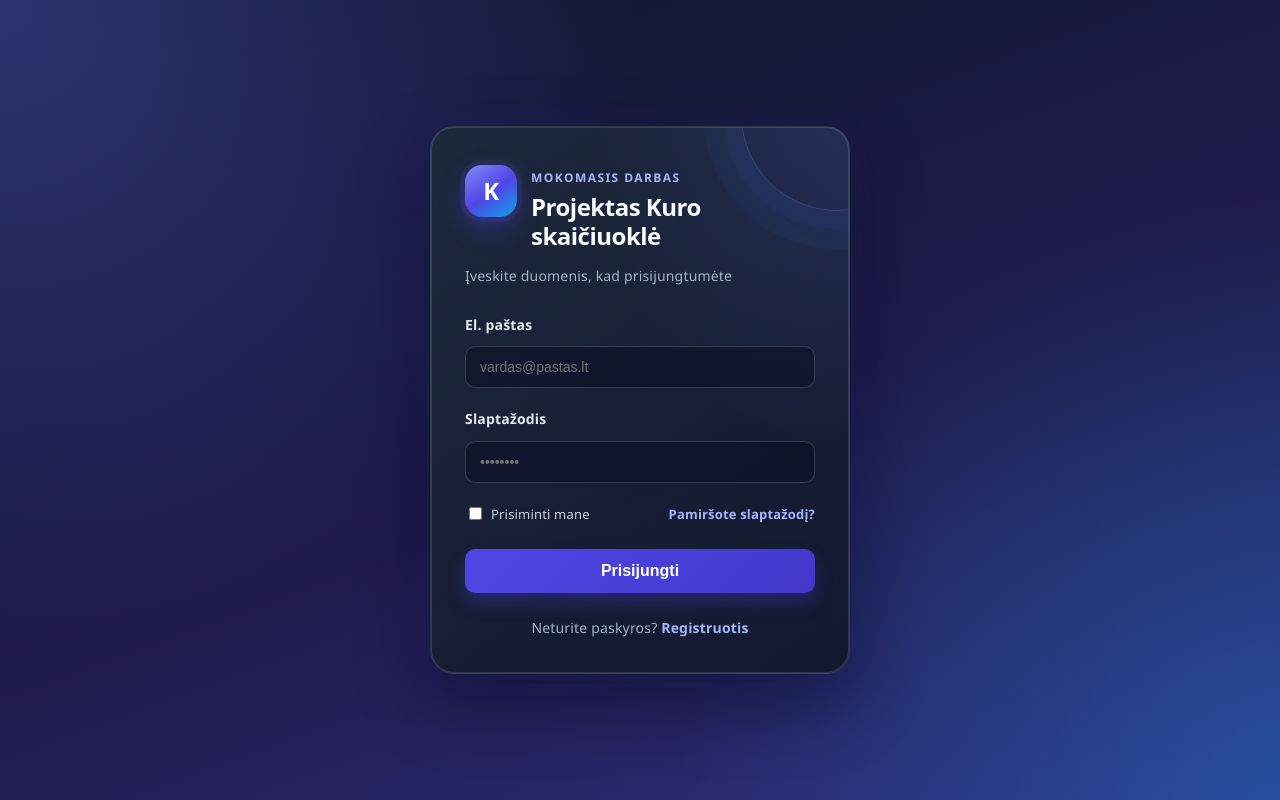
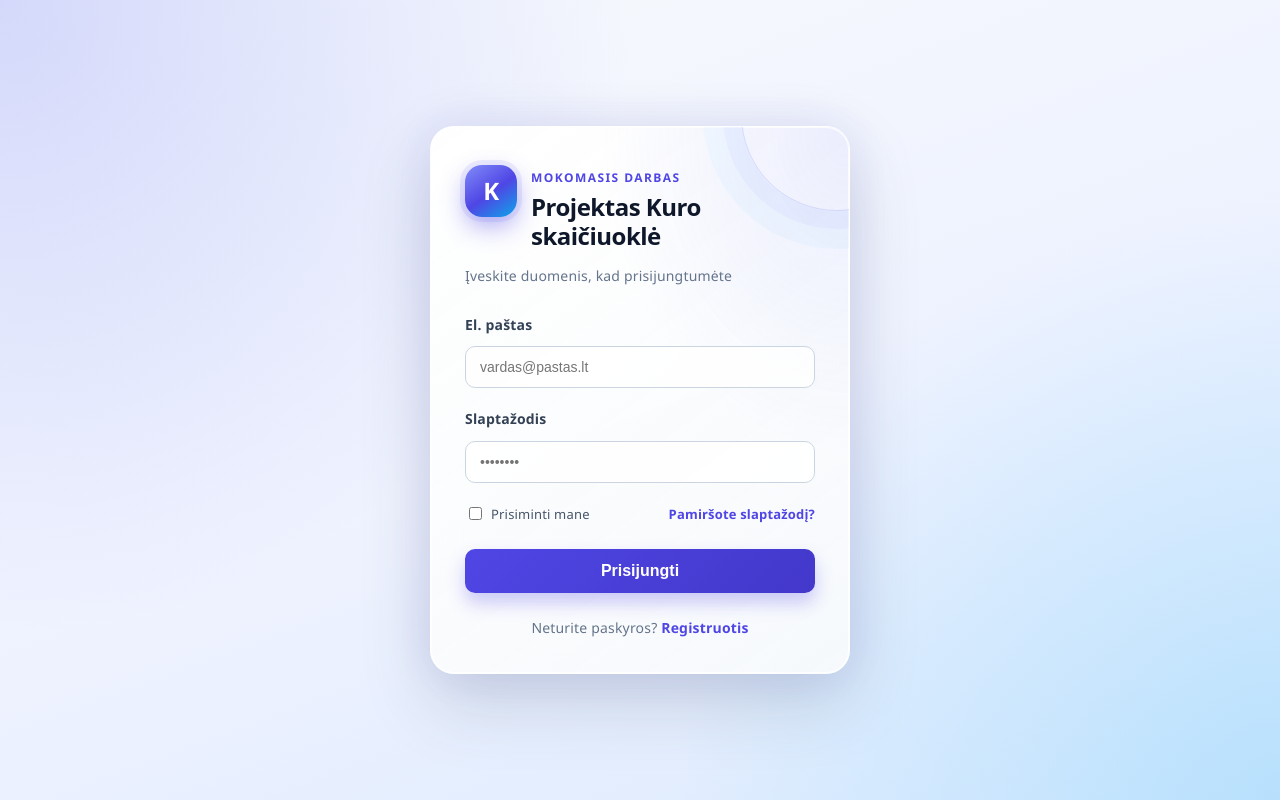
Before and after one commit to alinaberdovska/Projektas-kuro-skai-iuokl-, a React (Vite) app: page / in a window 1280 px wide. Built offline with nearby package versions, Linux system fonts and the light colour scheme.

Commit message:
spalvu keitimas

```diff
--- a/src/App.css
+++ b/src/App.css
@@ -15,9 +15,9 @@
   padding: 24px;
   box-sizing: border-box;
   background:
-    radial-gradient(circle at top left, rgba(99, 102, 241, 0.35), transparent 42%),
-    radial-gradient(circle at bottom right, rgba(14, 165, 233, 0.28), transparent 40%),
-    linear-gradient(160deg, #0f172a 0%, #1e1b4b 55%, #312e81 100%);
+    radial-gradient(circle at top left, rgba(129, 140, 248, 0.3), transparent 42%),
+    radial-gradient(circle at bottom right, rgba(56, 189, 248, 0.22), transparent 40%),
+    linear-gradient(160deg, #f8fafc 0%, #eef2ff 55%, #dbeafe 100%);
   font-family: 'Segoe UI', system-ui, sans-serif;
 }
 
@@ -26,20 +26,20 @@
   isolation: isolate;
   overflow: hidden;
   background:
-    radial-gradient(ellipse at 100% 0%, rgba(99, 102, 241, 0.18), transparent 42%),
-    linear-gradient(145deg, rgba(30, 41, 59, 0.94), rgba(15, 23, 42, 0.88));
+    radial-gradient(ellipse at 100% 0%, rgba(129, 140, 248, 0.14), transparent 42%),
+    linear-gradient(145deg, rgba(255, 255, 255, 0.96), rgba(248, 250, 252, 0.9));
   padding: 38px 34px 32px;
   border-radius: 24px;
   box-shadow:
-    0 28px 70px rgba(2, 6, 23, 0.48),
-    0 0 0 1px rgba(255, 255, 255, 0.13) inset,
-    0 0 50px rgba(79, 70, 229, 0.12);
+    0 28px 70px rgba(51, 65, 85, 0.18),
+    0 0 0 1px rgba(255, 255, 255, 0.78) inset,
+    0 0 50px rgba(79, 70, 229, 0.1);
   width: 100%;
   max-width: 420px;
   box-sizing: border-box;
   text-align: left;
   backdrop-filter: blur(18px);
-  border: 1px solid rgba(148, 163, 184, 0.2);
+  border: 1px solid rgba(255, 255, 255, 0.8);
   animation: card-arrive 650ms cubic-bezier(0.2, 0.8, 0.2, 1) both;
 }
 
@@ -90,12 +90,12 @@
   font-weight: 600;
   letter-spacing: 0.12em;
   text-transform: uppercase;
-  color: #a5b4fc;
+  color: #4f46e5;
 }
 
 .login-card h1 {
   margin: 0;
-  color: #f8fafc;
+  color: #0f172a;
   font-size: 24px;
   font-weight: 700;
   letter-spacing: -0.5px;
@@ -103,7 +103,7 @@
 }
 
 .subtitle {
-  color: #a5b4c6;
+  color: #64748b;
   font-size: 14px;
   margin: 14px 0 26px;
   line-height: 1.55;
@@ -117,26 +117,26 @@
   display: block;
   margin-bottom: 8px;
   font-size: 14px;
-  color: #e2e8f0;
+  color: #334155;
   font-weight: 600;
 }
 
 .form-group input {
   width: 100%;
   padding: 12px 14px;
-  border: 1px solid rgba(148, 163, 184, 0.28);
+  border: 1px solid #cbd5e1;
   border-radius: 10px;
   font-size: 14px;
-  color: #f8fafc;
-  background: rgba(2, 6, 23, 0.3);
+  color: #0f172a;
+  background: rgba(255, 255, 255, 0.78);
   box-sizing: border-box;
   transition: border-color 0.2s, box-shadow 0.2s, background 0.2s;
 }
 
 .form-group input:focus {
   outline: none;
-  background: rgba(15, 23, 42, 0.72);
-  border-color: #818cf8;
+  background: #fff;
+  border-color: #6366f1;
   box-shadow: 0 0 0 4px rgba(99, 102, 241, 0.15);
 }
 
@@ -152,12 +152,12 @@
   display: flex;
   align-items: center;
   gap: 6px;
-  color: #cbd5e1;
+  color: #475569;
   cursor: pointer;
 }
 
 .forgot-password {
-  color: #a5b4fc;
+  color: #4f46e5;
   text-decoration: none;
   font-weight: 600;
 }
@@ -196,11 +196,11 @@
   margin-top: 22px;
   text-align: center;
   font-size: 14px;
-  color: #a5b4c6;
+  color: #64748b;
 }
 
 .login-footer a {
-  color: #a5b4fc;
+  color: #4f46e5;
   text-decoration: none;
   font-weight: 600;
 }
--- a/src/components/FuelCalculator.css
+++ b/src/components/FuelCalculator.css
@@ -6,25 +6,25 @@
   padding: 24px;
   box-sizing: border-box;
   background:
-    radial-gradient(circle at top left, rgba(99, 102, 241, 0.35), transparent 42%),
-    radial-gradient(circle at bottom right, rgba(14, 165, 233, 0.28), transparent 40%),
-    linear-gradient(160deg, #0f172a 0%, #1e1b4b 55%, #312e81 100%);
+    radial-gradient(circle at top left, rgba(129, 140, 248, 0.3), transparent 42%),
+    radial-gradient(circle at bottom right, rgba(56, 189, 248, 0.22), transparent 40%),
+    linear-gradient(160deg, #f8fafc 0%, #eef2ff 55%, #dbeafe 100%);
   font-family: 'Segoe UI', system-ui, sans-serif;
 }
 
 .fuel-card {
-  background: rgba(15, 23, 42, 0.55);
+  background: linear-gradient(145deg, rgba(255, 255, 255, 0.94), rgba(248, 250, 252, 0.86));
   padding: 36px 32px 32px;
   border-radius: 20px;
   box-shadow:
-    0 24px 50px rgba(15, 23, 42, 0.28),
-    0 0 0 1px rgba(255, 255, 255, 0.12) inset;
+    0 24px 50px rgba(51, 65, 85, 0.18),
+    0 0 0 1px rgba(255, 255, 255, 0.72) inset;
   width: 100%;
   max-width: 460px;
   box-sizing: border-box;
   text-align: left;
   backdrop-filter: blur(16px);
-  border: 1px solid rgba(255, 255, 255, 0.12);
+  border: 1px solid rgba(255, 255, 255, 0.85);
 }
 
 .fuel-header {
@@ -60,12 +60,12 @@
   font-weight: 600;
   letter-spacing: 0.12em;
   text-transform: uppercase;
-  color: #6366f1;
+  color: #4f46e5;
 }
 
 .fuel-card h1 {
   margin: 0;
-  color: #f8fafc;
+  color: #0f172a;
   font-size: 24px;
   font-weight: 700;
   letter-spacing: -0.5px;
@@ -75,7 +75,7 @@
 .fuel-logout {
   background: transparent;
   border: 1px solid rgba(148, 163, 184, 0.35);
-  color: #cbd5e1;
+  color: #475569;
   border-radius: 10px;
   padding: 8px 12px;
   font-size: 13px;
@@ -90,7 +90,7 @@
 }
 
 .fuel-subtitle {
-  color: #9ca3af;
+  color: #64748b;
   font-size: 14px;
   margin: 12px 0 24px;
 }
@@ -103,7 +103,7 @@
   display: block;
   margin-bottom: 8px;
   font-size: 14px;
-  color: #e2e8f0;
+  color: #334155;
   font-weight: 600;
 }
 
@@ -111,11 +111,11 @@
 .fuel-form-group select {
   width: 100%;
   padding: 12px 14px;
-  border: 1px solid rgba(148, 163, 184, 0.35);
+  border: 1px solid #cbd5e1;
   border-radius: 10px;
   font-size: 14px;
-  color: #f8fafc;
-  background: rgba(15, 23, 42, 0.45);
+  color: #0f172a;
+  background: rgba(255, 255, 255, 0.78);
   box-sizing: border-box;
   transition: border-color 0.2s, box-shadow 0.2s, background 0.2s;
 }
@@ -123,7 +123,7 @@
 .fuel-form-group select {
   appearance: none;
   cursor: pointer;
-  color-scheme: dark;
+  color-scheme: light;
   background-image: linear-gradient(45deg, transparent 50%, #a5b4fc 50%),
     linear-gradient(135deg, #a5b4fc 50%, transparent 50%);
   background-position: calc(100% - 18px) 50%, calc(100% - 13px) 50%;
@@ -132,21 +132,21 @@
 }
 
 .fuel-form-group select option {
-  color: #f8fafc;
-  background: #0f172a;
+  color: #0f172a;
+  background: #fff;
 }
 
 .fuel-form-group input:focus,
 .fuel-form-group select:focus {
   outline: none;
-  background: rgba(15, 23, 42, 0.7);
+  background: #fff;
   border-color: #6366f1;
   box-shadow: 0 0 0 4px rgba(99, 102, 241, 0.15);
 }
 
 .fuel-error {
   margin: 0 0 16px;
-  color: #fca5a5;
+  color: #b91c1c;
   font-size: 13px;
   font-weight: 600;
 }
@@ -177,8 +177,8 @@
   border: 1px solid rgba(129, 140, 248, 0.25);
   background:
     radial-gradient(circle at 100% 0%, rgba(79, 70, 229, 0.16), transparent 45%),
-    rgba(2, 6, 23, 0.3);
-  box-shadow: 0 12px 28px rgba(2, 6, 23, 0.18), 0 1px 0 rgba(255, 255, 255, 0.04) inset;
+    rgba(255, 255, 255, 0.66);
+  box-shadow: 0 12px 28px rgba(51, 65, 85, 0.1), 0 1px 0 #fff inset;
 }
 
 .fuel-result-heading {
@@ -186,7 +186,7 @@
   align-items: center;
   gap: 12px;
   padding: 2px 2px 15px;
-  border-bottom: 1px solid rgba(148, 163, 184, 0.16);
+  border-bottom: 1px solid rgba(148, 163, 184, 0.3);
 }
 
 .fuel-result-icon {
@@ -196,12 +196,12 @@
   height: 42px;
   flex: 0 0 auto;
   border-radius: 13px;
-  background: rgba(99, 102, 241, 0.16);
+  background: rgba(99, 102, 241, 0.1);
   font-size: 21px;
 }
 
 .fuel-result-distance {
-  color: #f8fafc;
+  color: #0f172a;
   font-size: 18px;
   font-weight: 750;
   letter-spacing: -0.3px;
@@ -210,9 +210,9 @@
 .fuel-result-type {
   margin-left: auto;
   padding: 5px 9px;
-  border: 1px solid rgba(165, 180, 252, 0.2);
+  border: 1px solid rgba(99, 102, 241, 0.22);
   border-radius: 999px;
-  color: #c7d2fe;
+  color: #4338ca;
   font-size: 11px;
   font-weight: 650;
 }
@@ -228,19 +228,19 @@
   min-width: 0;
   padding: 11px 9px;
   border-radius: 12px;
-  background: rgba(255, 255, 255, 0.045);
+  background: rgba(238, 242, 255, 0.8);
 }
 
 .fuel-result-label {
   display: block;
-  color: #9ca3af;
+  color: #64748b;
   font-size: 11px;
   font-weight: 600;
   margin-bottom: 6px;
 }
 
 .fuel-result-value {
-  color: #f8fafc;
+  color: #0f172a;
   font-size: 16px;
   overflow-wrap: anywhere;
   font-weight: 700;
--- a/src/index.css
+++ b/src/index.css
@@ -1,12 +1,12 @@
 :root {
-  --text: #6b6375;
-  --text-h: #08060d;
-  --bg: #fff;
-  --border: #e5e4e7;
-  --code-bg: #f4f3ec;
-  --accent: #aa3bff;
-  --accent-bg: rgba(170, 59, 255, 0.1);
-  --accent-border: rgba(170, 59, 255, 0.5);
+  --text: #64748b;
+  --text-h: #0f172a;
+  --bg: #f8fafc;
+  --border: #e2e8f0;
+  --code-bg: #eef2ff;
+  --accent: #4f46e5;
+  --accent-bg: rgba(79, 70, 229, 0.1);
+  --accent-border: rgba(79, 70, 229, 0.5);
   --social-bg: rgba(244, 243, 236, 0.5);
   --shadow:
     rgba(0, 0, 0, 0.1) 0 10px 15px -3px, rgba(0, 0, 0, 0.05) 0 4px 6px -2px;
@@ -17,7 +17,7 @@
 
   font: 18px/145% var(--sans);
   letter-spacing: 0.18px;
-  color-scheme: light dark;
+  color-scheme: light;
   color: var(--text);
   background: var(--bg);
   font-synthesis: none;
@@ -27,26 +27,6 @@
 
   @media (max-width: 1024px) {
     font-size: 16px;
-  }
-}
-
-@media (prefers-color-scheme: dark) {
-  :root {
-    --text: #9ca3af;
-    --text-h: #f3f4f6;
-    --bg: #16171d;
-    --border: #2e303a;
-    --code-bg: #1f2028;
-    --accent: #c084fc;
-    --accent-bg: rgba(192, 132, 252, 0.15);
-    --accent-border: rgba(192, 132, 252, 0.5);
-    --social-bg: rgba(47, 48, 58, 0.5);
-    --shadow:
-      rgba(0, 0, 0, 0.4) 0 10px 15px -3px, rgba(0, 0, 0, 0.25) 0 4px 6px -2px;
-  }
-
-  #social .button-icon {
-    filter: invert(1) brightness(2);
   }
 }
 
```
